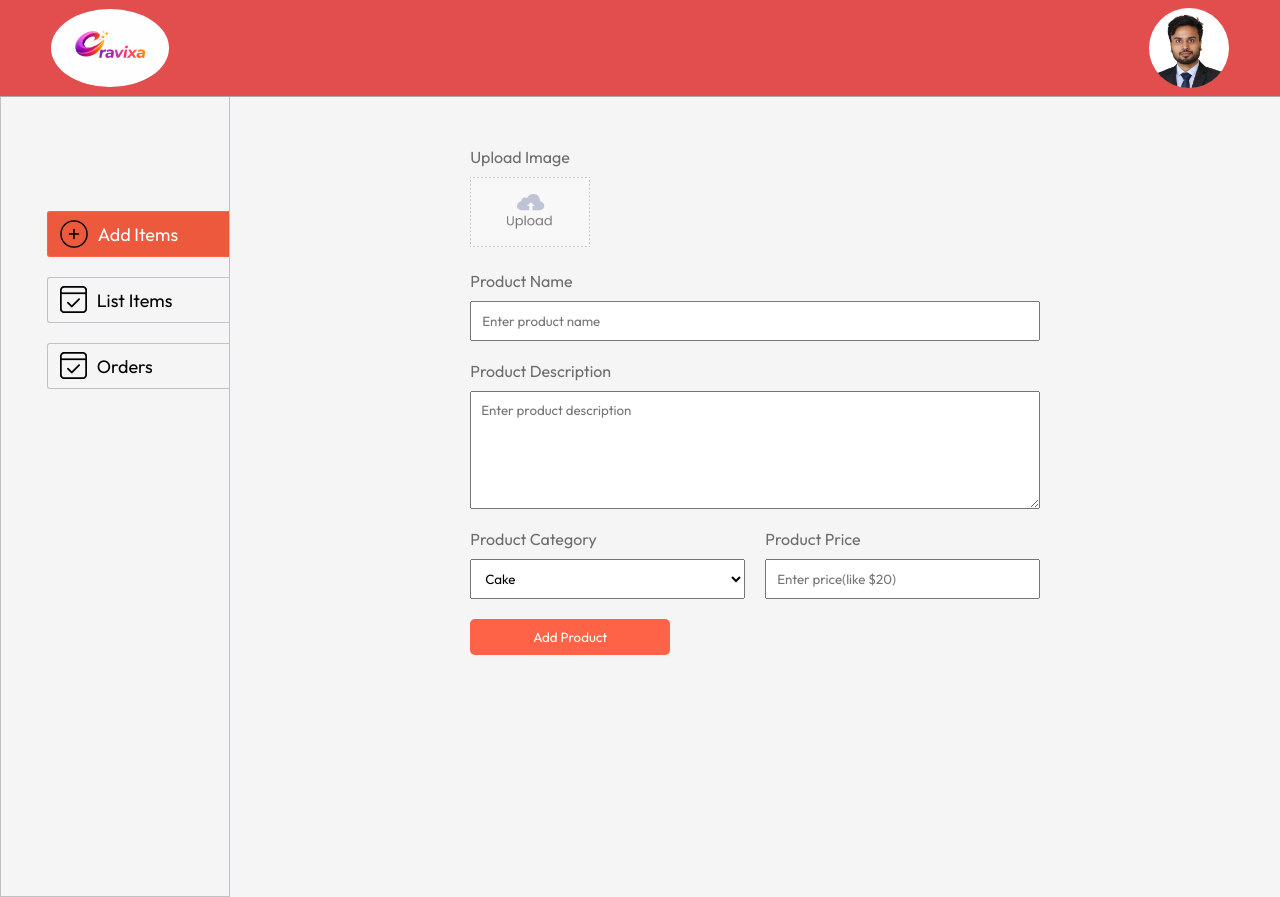
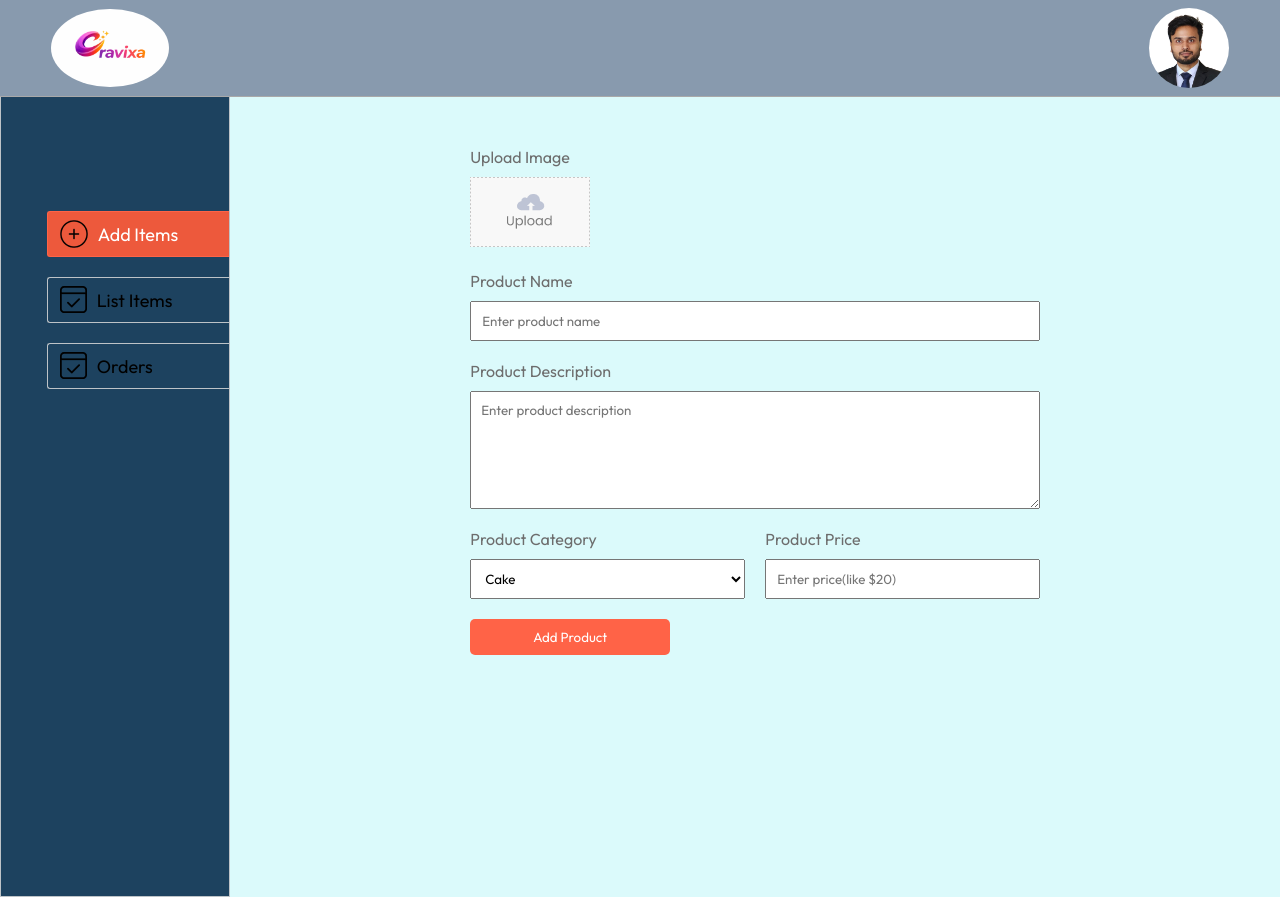
Before and after one commit to kmziaur/Cravixa_Admin_Panel, a React (Vite) app: page /add in a window 1280 px wide. Built offline with nearby package versions, Linux system fonts and the light colour scheme.

Commit message:
2nd update

```diff
--- a/src/components/Navbar/Navbar.css
+++ b/src/components/Navbar/Navbar.css
@@ -3,7 +3,7 @@
     justify-content: space-between;
     align-items: center;
     padding: 8px 4%;
-    background-color: #e24d4d;
+    background-color: #889aae;
 }
 .navbar .logo{
     width: max(10%, 80px);
--- a/src/components/Sidebar/Sidebar.css
+++ b/src/components/Sidebar/Sidebar.css
@@ -4,6 +4,7 @@
     border: 1.5px solid #bdc3c7;
     border-top: 0;
     font-size: 18px;
+    background-color: #1d425f;
 }
 .sidebar-options{
     padding-top: 50%;
--- a/src/index.css
+++ b/src/index.css
@@ -8,7 +8,7 @@
 }
 body{
   min-height: 100vh;
-  background-color: #f5f5f5;
+  background-color: #dbfafb;
 }
 a{
   text-decoration: none;
--- a/src/pages/List/List.css
+++ b/src/pages/List/List.css
@@ -8,8 +8,8 @@
     font-size: 13px;
 }
 .list.add {
-    width: 100%;
-    max-width: none;
+    width: 80%;
+    max-width: 80%;
     margin: 40px;
     padding: 0;
 }
```
